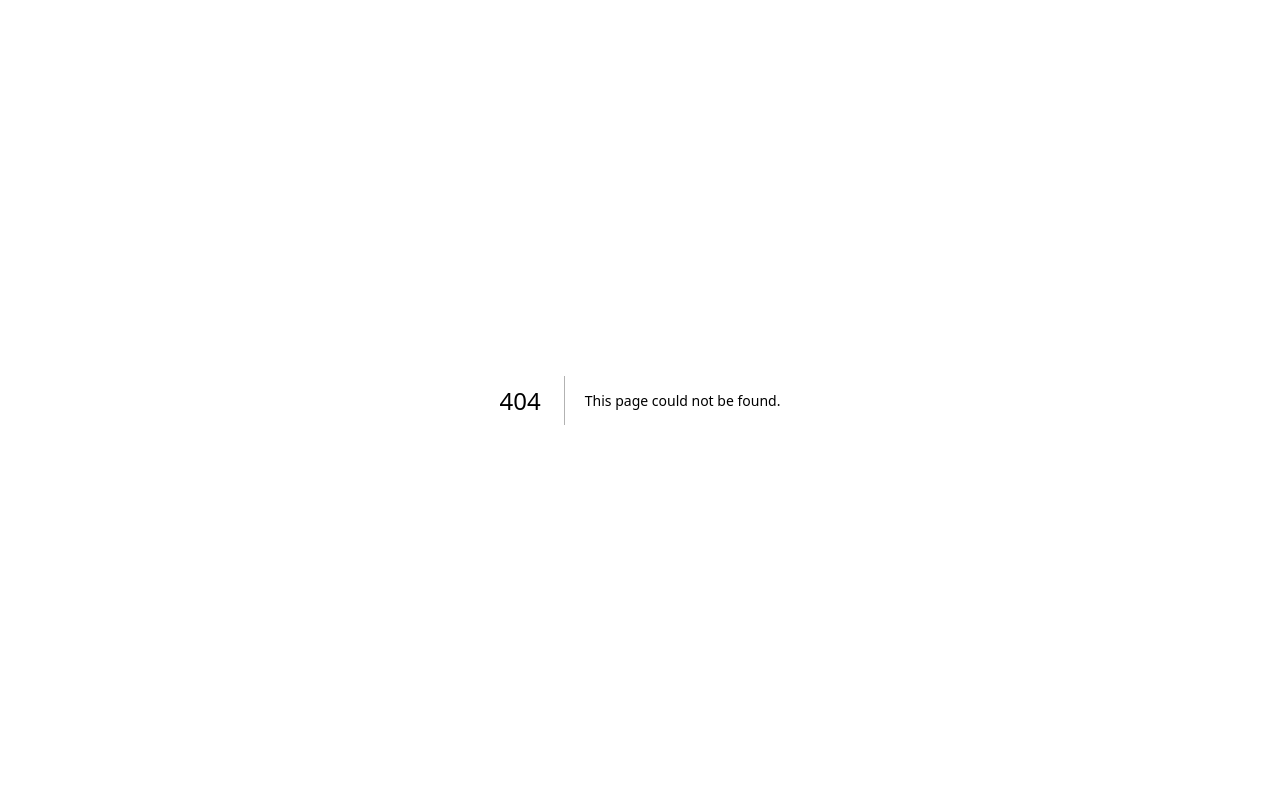
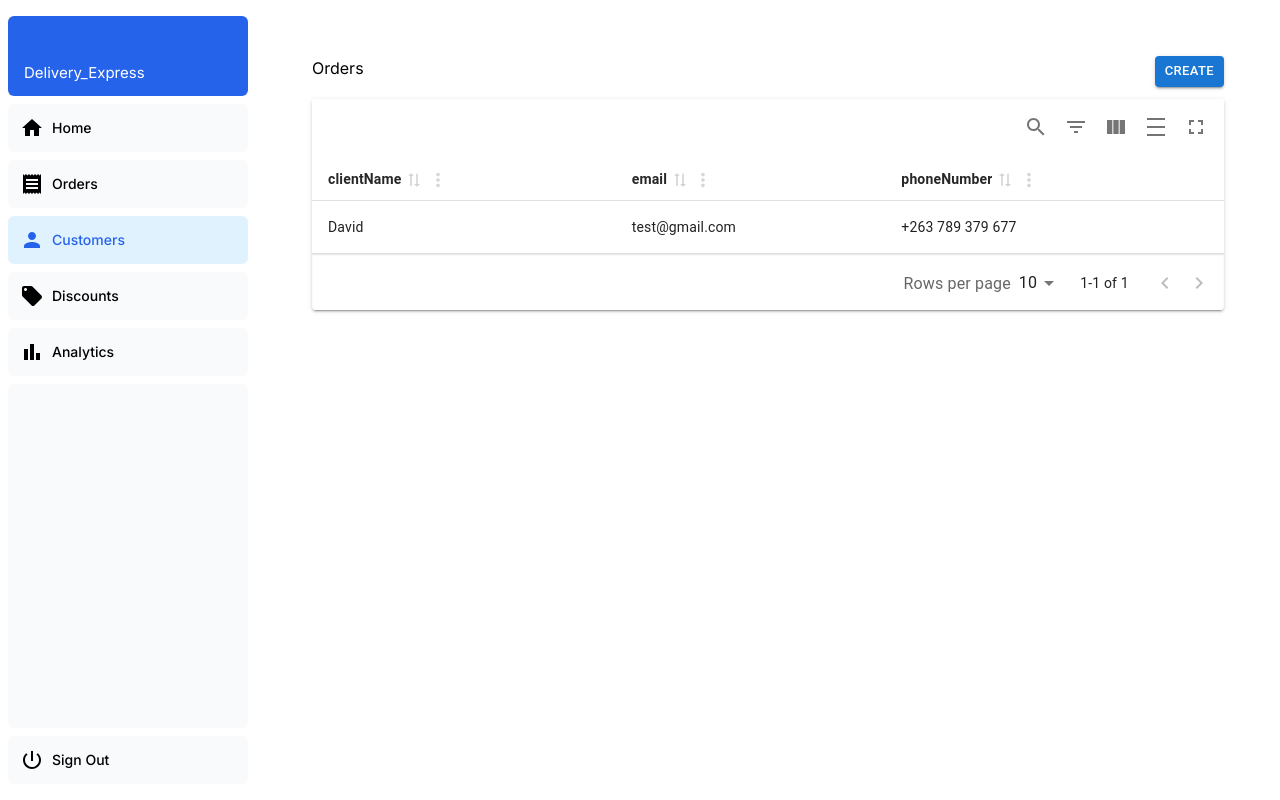
Before and after one commit to dzzirima/thi_frontend, a Next.js app: page /dashboard/customers in a window 1280 px wide. Before the commit this address had no page. Built offline with nearby package versions, Linux system fonts and the light colour scheme.

Commit message:
feat: working of customer profile

```diff
--- /dev/null
+++ b/app/dashboard/customers/[customerId]/profile/page.tsx
@@ -0,0 +1,5 @@
+export default function CustomerProfile(){
+    return (
+        <div> Customer profile</div>
+    )
+}
--- /dev/null
+++ b/app/dashboard/customers/page.tsx
@@ -0,0 +1,43 @@
+"use client";
+import { customerColumns } from "@/app/ui/utils/columns/customer-columns";
+import MyTableTemplate from "@/app/ui/utils/components/my-table-template";
+import { Button } from "@mui/material";
+import { useRouter } from "next/navigation";
+
+let customerData = [
+  {
+    customerNumber: 1,
+    clientName: "David",
+    email: "test@gmail.com",
+    phoneNumber: "+263 789 379 677",
+  },
+];
+export default function Customers() {
+  const router = useRouter();
+  const handleRowClick = (customerId: number) => {
+    console.log("Navigation to something " + customerId)
+    router.push(`/dashboard/customers/34/profile`);
+  };
+
+  return (
+    <div className="flex flex-col   h-full p-2 rounded-md ">
+      <div className="flex  flex-row justify-between w-full mb-3">
+        Orders
+        <div>
+          <Button variant="contained" size="small">
+            Create
+          </Button>
+        </div>
+      </div>
+
+      <div className="">
+        <MyTableTemplate
+          data={customerData}
+          tableColumns={customerColumns}
+          tableHieght={null}
+          handleOnRowClick={handleRowClick}
+        />
+      </div>
+    </div>
+  );
+}
--- a/app/dashboard/orders/page.tsx
+++ b/app/dashboard/orders/page.tsx
@@ -255,7 +255,6 @@ export default function Orders() {
       <div className="">
 
       <TableComponent  data={orderData} tableColumns={orderColumns} tableHieght={null} handleOnRowClick={null}/>
-
       </div>
     </div>
   );
--- /dev/null
+++ b/app/ui/utils/columns/customer-columns.jsx
@@ -0,0 +1,22 @@
+
+
+export const customerColumns = [
+
+  {
+    accessorKey: "clientName", //normal accessorKey
+    header: "clientName",
+    size: 150,
+  },
+
+  {
+    accessorKey: "email",
+    header: "email",
+    size: 50,
+  },
+  {
+    accessorKey: "phoneNumber",
+    header: "phoneNumber",
+    size: 100,
+  },
+
+];
--- /dev/null
+++ b/app/ui/utils/components/my-table-template.jsx
@@ -0,0 +1,36 @@
+"use client"
+import { useMemo } from "react";
+import {
+  MaterialReactTable,
+  useMaterialReactTable,
+} from "material-react-table";
+import { Box } from "@mui/material";
+
+
+export default function MyTableTemplate({
+  data,
+  tableColumns,
+  handleOnRowClick,
+  tableHieght,
+}) {
+
+  const columns = useMemo(() => [...tableColumns], []);
+  const table = useMaterialReactTable({
+    columns,
+    data,
+
+    muiTableBodyCellProps: ({ cell }) => ({
+      onClick: (event) => {
+        console.log(cell.row.original.id);
+        handleOnRowClick(cell.row.original.id);
+      },
+    }),
+
+  });
+
+  return (
+    <Box sx={{ height: tableHieght == null ? 400 : tableHieght }}>
+      <MaterialReactTable  table={table} />
+    </Box>
+  );
+}
```
